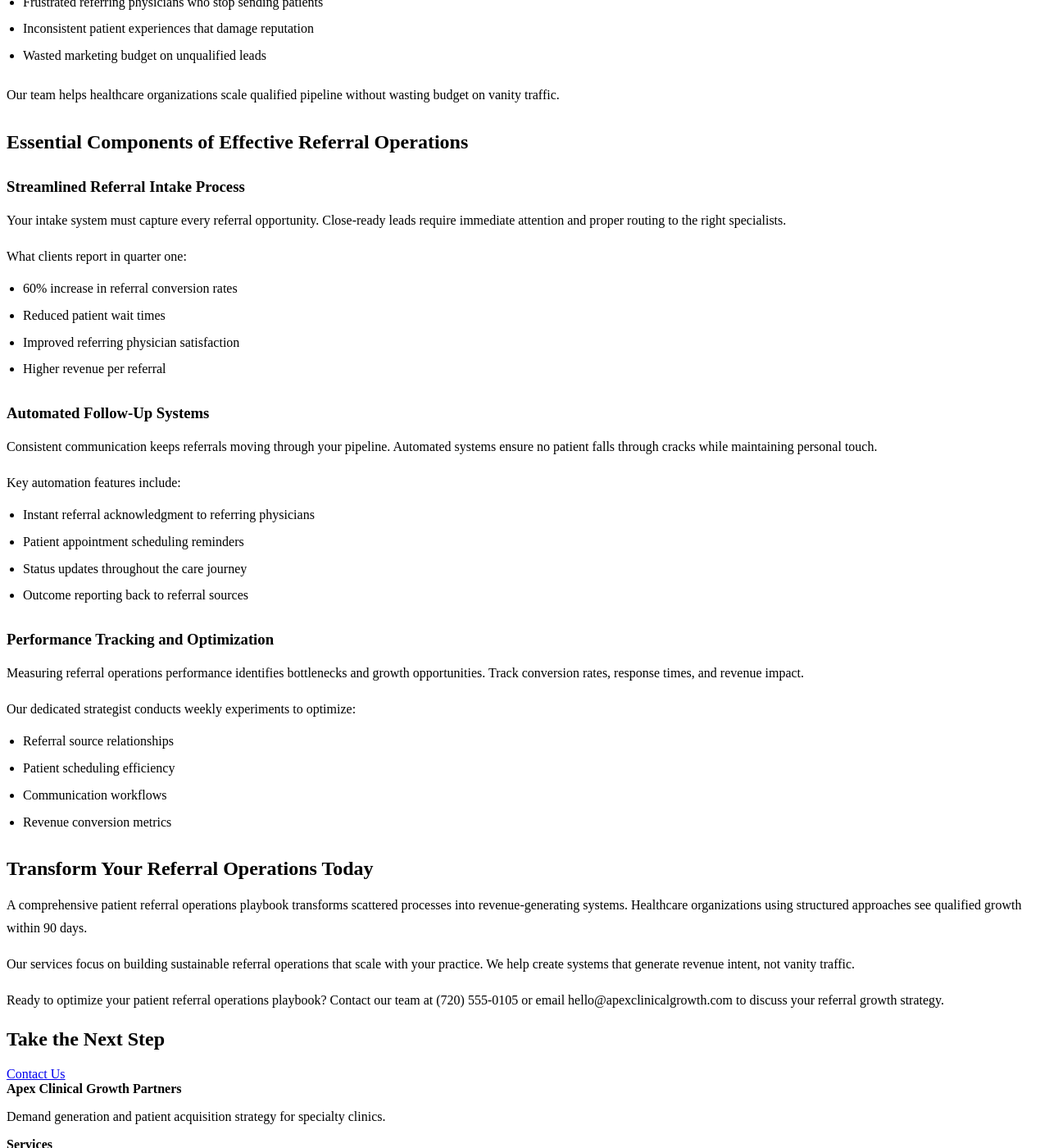
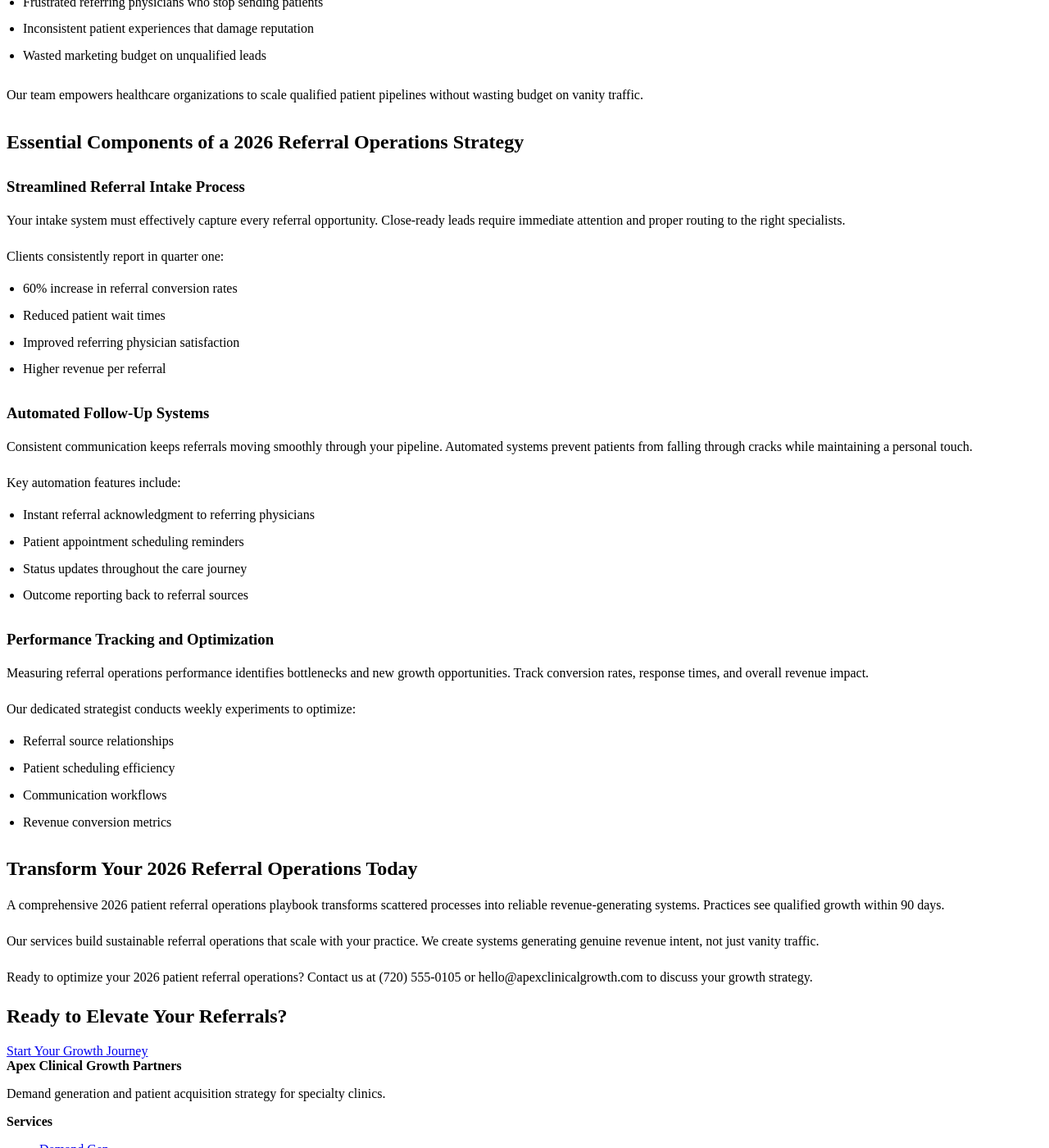
Before and after one commit to prjctlphbt/orbitr-canary-angular-20260228, a Jekyll site: the page angular-referral-ops-playbook-20260228142149.html, which Jekyll copies as it is, in a window 1280 px wide and 1400 px high, scrolled down 404 px. Shown: the whole window at 82% size. Built offline with Jekyll 4.4.1, drawn with Linux system fonts in a browser that asks for light colours; some of the changed text lies outside the part shown.

Commit message:
Refresh and update content: angular-referral-ops-playbook-20260228142149.html

```diff
--- a/angular-referral-ops-playbook-20260228142149.html
+++ b/angular-referral-ops-playbook-20260228142149.html
@@ -4,8 +4,8 @@
 <head>
 <meta charset="utf-8"/>
 <meta content="width=device-width, initial-scale=1.0" name="viewport"/>
-<meta content="Streamline patient referrals with our comprehensive operations playbook. Optimize workflows, boost growth, and improve patient outcomes. Get started today." name="description"/>
-<title>Patient Referral Operations Playbook - Healthcare Growth</title>
+<meta content="Elevate your healthcare practice with our 2026 Patient Referral Operations Playbook. Streamline workflows, maximize growth, and significantly improve patient outcomes. Discover proven strategies today." name="description"/>
+<title>2026 Patient Referral Operations Playbook - Healthcare Growth &amp; Optimization</title>
 <style>
 
 
@@ -102,62 +102,62 @@
 <main class="page-main">
 <section class="page-hero landing-hero">
 <div class="container">
-<h1>Patient Referral Operations Playbook - Healthcare Growth</h1>
-<a class="cta" href="/services/">Contact Us</a>
+<h1 class="orbitr-generated-content">2026 Patient Referral Operations Playbook: Maximize Healthcare Growth</h1>
+<a class="cta" href="/services/">Optimize Your Referrals Today</a>
 </div>
 </section>
 <section class="landing-content">
 <div class="container orbitr-generated-content">
-<h1>Patient Referral Operations Playbook - Healthcare Growth</h1>
-<p>Your patient referral operations playbook determines whether your practice grows or stagnates. Most healthcare organizations lose 40% of referrals due to broken processes and missed follow-ups.</p>
+<h1>2026 Patient Referral Operations Playbook: Maximize Healthcare Growth</h1>
+<p>Your patient referral operations playbook determines whether your practice thrives or stagnates. Many healthcare organizations lose 40% of referrals due to broken processes and missed follow-ups.</p>
 <p>Orbitr Canary Angular 20260228 serving the Denver, CO community specializes in creating systematic approaches that convert referral intent into revenue growth.</p>
-<h2>Why Your Patient Referral Operations Playbook Matters</h2>
-<p>Referral operations directly impact your bottom line. Without a structured patient referral operations playbook, practices experience:</p>
+<h2>Why a 2026 Patient Referral Operations Playbook is Crucial for Growth</h2>
+<p>Effective referral operations directly impact your bottom line. Without a structured 2026 patient referral operations playbook, practices often experience:</p>
 <ul>
 <li>Lost revenue from missed referral opportunities</li>
 <li>Frustrated referring physicians who stop sending patients</li>
 <li>Inconsistent patient experiences that damage reputation</li>
 <li>Wasted marketing budget on unqualified leads</li>
 </ul>
-<p>Our team helps healthcare organizations scale qualified pipeline without wasting budget on vanity traffic.</p>
-<h2>Essential Components of Effective Referral Operations</h2>
+<p>Our team empowers healthcare organizations to scale qualified patient pipelines without wasting budget on vanity traffic.</p>
+<h2>Essential Components of a 2026 Referral Operations Strategy</h2>
 <h3>Streamlined Referral Intake Process</h3>
-<p>Your intake system must capture every referral opportunity. Close-ready leads require immediate attention and proper routing to the right specialists.</p>
-<p>What clients report in quarter one:
+<p>Your intake system must effectively capture every referral opportunity. Close-ready leads require immediate attention and proper routing to the right specialists.</p>
+<p>Clients consistently report in quarter one:</p>
 <ul>
 <li>60% increase in referral conversion rates</li>
 <li>Reduced patient wait times</li>
 <li>Improved referring physician satisfaction</li>
 <li>Higher revenue per referral</li>
-</ul></p>
+</ul>
 <h3>Automated Follow-Up Systems</h3>
-<p>Consistent communication keeps referrals moving through your pipeline. Automated systems ensure no patient falls through cracks while maintaining personal touch.</p>
-<p>Key automation features include:
+<p>Consistent communication keeps referrals moving smoothly through your pipeline. Automated systems prevent patients from falling through cracks while maintaining a personal touch.</p>
+<p>Key automation features include:</p>
 <ul>
 <li>Instant referral acknowledgment to referring physicians</li>
 <li>Patient appointment scheduling reminders</li>
 <li>Status updates throughout the care journey</li>
 <li>Outcome reporting back to referral sources</li>
-</ul></p>
+</ul>
 <h3>Performance Tracking and Optimization</h3>
-<p>Measuring referral operations performance identifies bottlenecks and growth opportunities. Track conversion rates, response times, and revenue impact.</p>
-<p>Our dedicated strategist conducts weekly experiments to optimize:
+<p>Measuring referral operations performance identifies bottlenecks and new growth opportunities. Track conversion rates, response times, and overall revenue impact.</p>
+<p>Our dedicated strategist conducts weekly experiments to optimize:</p>
 <ul>
 <li>Referral source relationships</li>
 <li>Patient scheduling efficiency</li>
 <li>Communication workflows</li>
 <li>Revenue conversion metrics</li>
-</ul></p>
-<h2>Transform Your Referral Operations Today</h2>
-<p>A comprehensive patient referral operations playbook transforms scattered processes into revenue-generating systems. Healthcare organizations using structured approaches see qualified growth within 90 days.</p>
-<p>Our services focus on building sustainable referral operations that scale with your practice. We help create systems that generate revenue intent, not vanity traffic.</p>
-<p>Ready to optimize your patient referral operations playbook? Contact our team at (720) 555-0105 or email hello@apexclinicalgrowth.com to discuss your referral growth strategy.</p>
+</ul>
+<h2>Transform Your 2026 Referral Operations Today</h2>
+<p>A comprehensive 2026 patient referral operations playbook transforms scattered processes into reliable revenue-generating systems. Practices see qualified growth within 90 days.</p>
+<p>Our services build sustainable referral operations that scale with your practice. We create systems generating genuine revenue intent, not just vanity traffic.</p>
+<p>Ready to optimize your 2026 patient referral operations? Contact us at (720) 555-0105 or hello@apexclinicalgrowth.com to discuss your growth strategy.</p>
 </div>
 </section>
 <section class="landing-cta">
 <div class="container">
-<h2>Take the Next Step</h2>
-<a class="cta" href="/services/">Contact Us</a>
+<h2>Ready to Elevate Your Referrals?</h2>
+<a class="cta" href="/services/">Start Your Growth Journey</a>
 </div>
 </section>
 </main>
```
Also changed, not shown: other parts of angular-referral-ops-playbook-20260228142149.html (+0 -10 lines).
